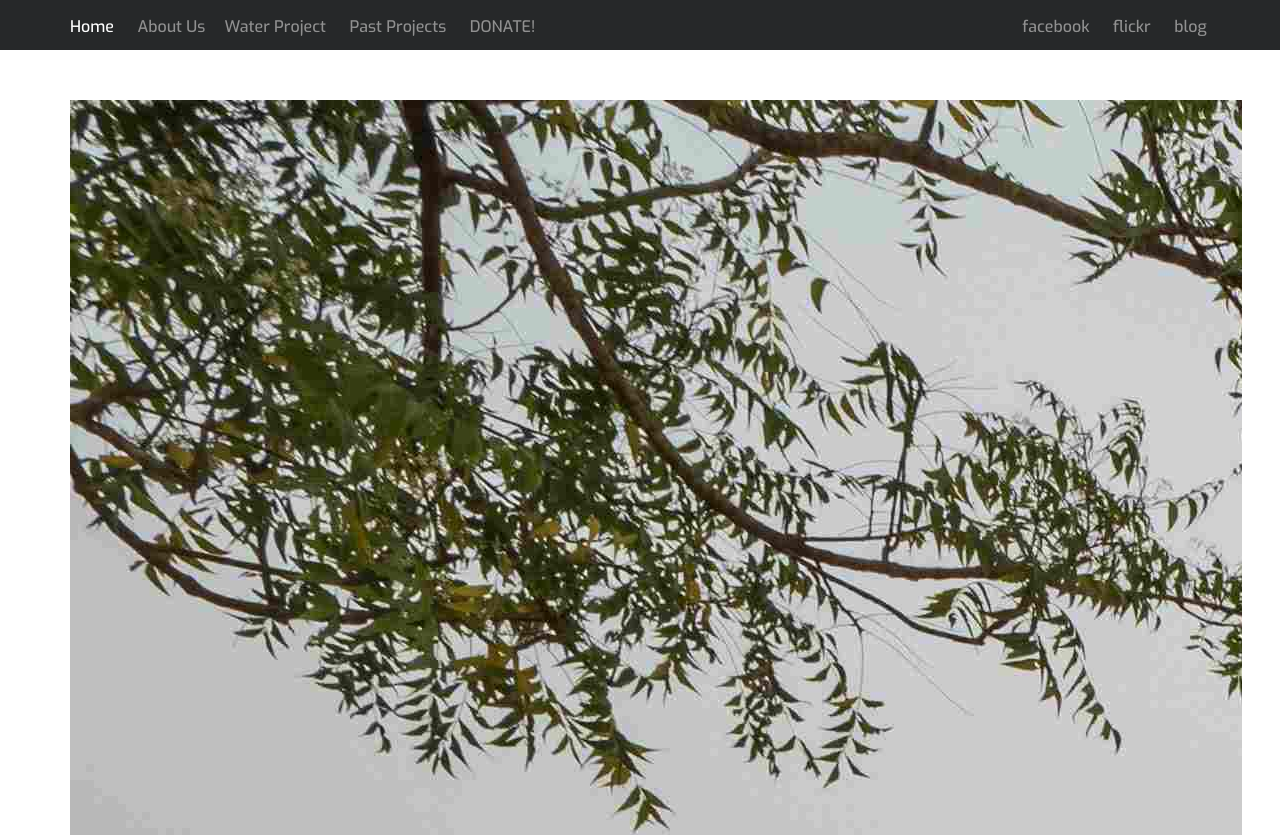
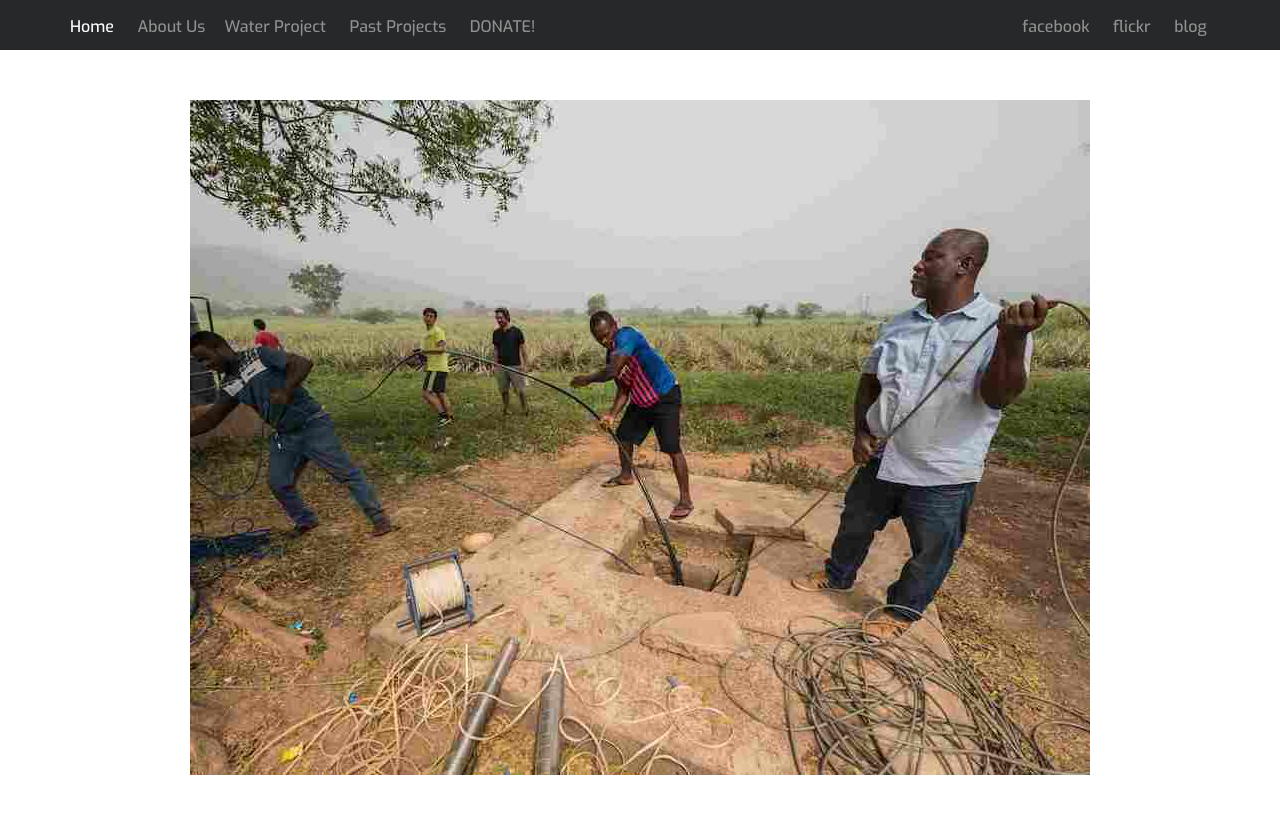
Before and after one commit to CUEWB/Ghana, a plain HTML site: page index.html in a window 1280 px wide. Shown: the top 835 px of the page. Drawn offline with nearby package versions, Linux system fonts and the light colour scheme.

Commit message:
Update index.html

```diff
--- a/index.html
+++ b/index.html
@@ -34,7 +34,7 @@
 <!-- header -->
 <header id="home" class="page-section">
     <div class="padded container">
-        <img src="images/Photo02.jpeg" alt="Engineers Without Borders-USA: Columbia University Student Chapter // Ghana Program" />
+        <img src="images/Photo02Resized.jpeg" alt="Engineers Without Borders-USA: Columbia University Student Chapter // Ghana Program" />
     </div>
 </header>
 
```
